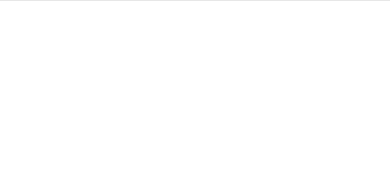
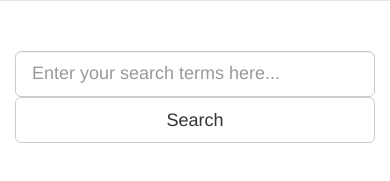
Before and after one commit to firetimli/viking_blogger_bootstrap_home, a plain HTML site: page index.html in a window 390 px wide. Shown: the part 129-310 px from the top of the page. Drawn offline with nearby package versions, Linux system fonts and the light colour scheme.

Commit message:
add a search bar

```diff
--- a/index.html
+++ b/index.html
@@ -40,6 +40,8 @@
 
       </div>
 
+
+
       <ul class="nav navbar-nav navbar-right nav-links">
         <li class="highlighted-btn">
           <a href="#">
@@ -71,10 +73,21 @@
 
     </nav>
 
+    <main>
+      <div class="row">
+            <section  id="search-container" class="col-md-8 col-mid-offset-2">
+              <form>
+                <div class="col-md-9">
+                  <input type="text" class="form-control input-lg" placeholder="Enter your search terms here...">
+                </div>
+                <div class="col-md-3">
+                  <input type="submit" class ="btn btn-default btn-lg btn-block" value="Search">
 
-    <main>
-      <section class="search-container">
-      </section>
+                </div>
+              </form>
+            </section>
+      </div>
+
 
       <section id="posts">
 
--- a/style.css.scss
+++ b/style.css.scss
@@ -52,3 +52,12 @@ img{
     }
   }
 }
+
+#search-container{
+  margin-top: 30px;
+  margin-bottom: 10px;
+
+  form{
+    margin:auto;
+  }
+}
```
Also changed, not shown: style.css, 1 other file.
